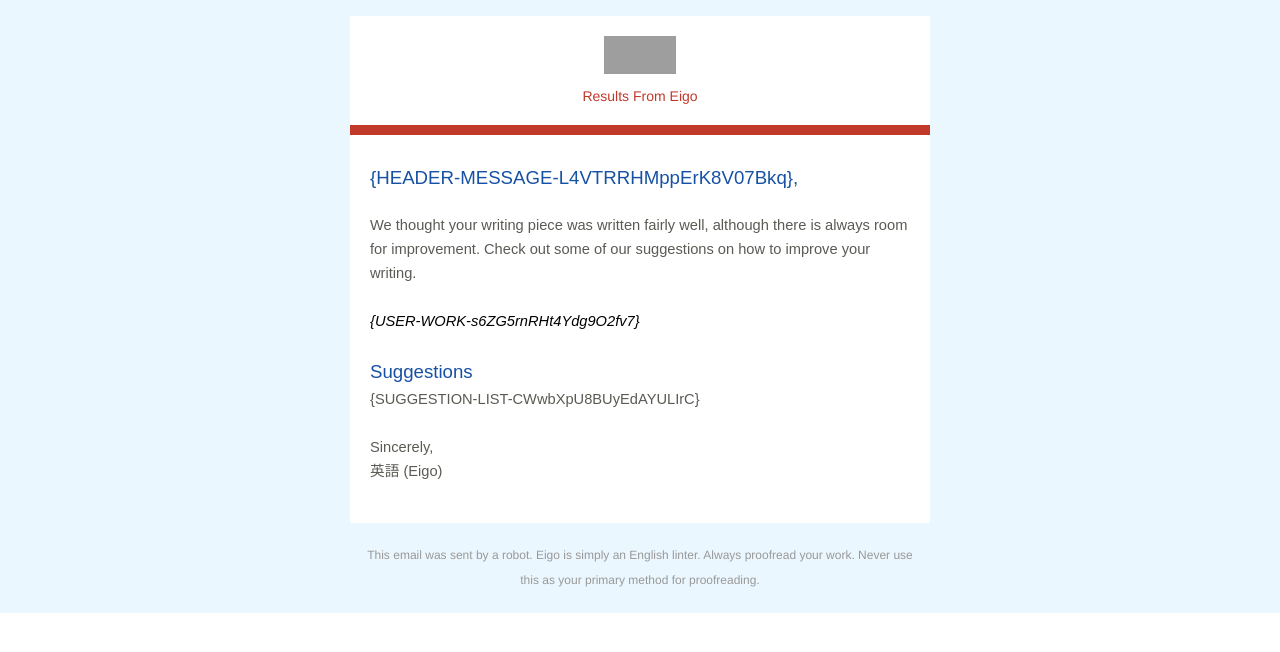
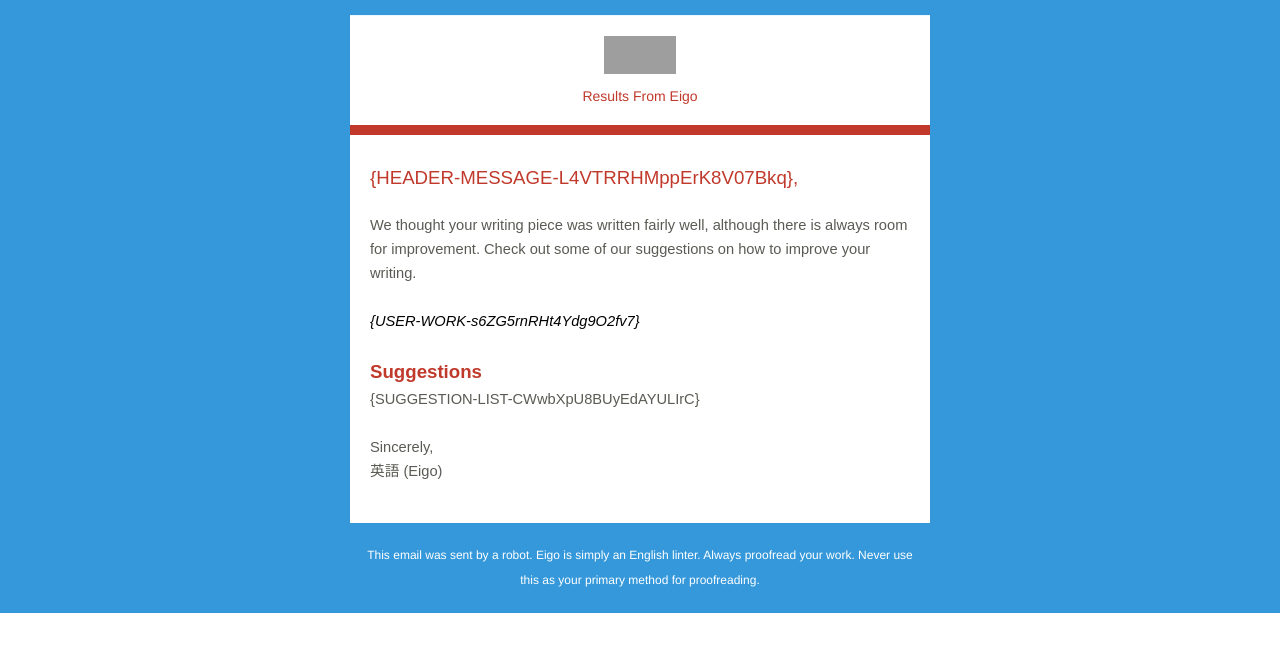
Before and after one commit to gmittal/eigo, a website: page email_templates/template4.html in a window 1280 px wide. Drawn offline with Linux system fonts and the light colour scheme; grey boxes are pictures that could not be loaded.

Commit message:
more udpates

```diff
--- a/email_templates/template4.html
+++ b/email_templates/template4.html
@@ -170,7 +170,7 @@
 <body>
 <div class="block">
    <!-- Start of preheader -->
-   <table width="100%" bgcolor="#ebf7fe" cellpadding="0" cellspacing="0" border="0" id="backgroundTable" st-sortable="preheader">
+   <table width="100%" bgcolor="#3498db" cellpadding="0" cellspacing="0" border="0" id="backgroundTable" st-sortable="preheader">
       <tbody>
          <tr>
             <td width="100%">
@@ -197,7 +197,7 @@
 </div>
 <div class="block">
    <!-- start of email header -->
-   <table width="100%" bgcolor="#ebf7fe" cellpadding="0" cellspacing="0" border="0" align="center">
+   <table width="100%" bgcolor="#3498db" cellpadding="0" cellspacing="0" border="0" align="center">
       <tbody>
          <tr>
             <td>
@@ -241,7 +241,7 @@
    <!-- end of email header -->
 </div><div class="block">
    <!-- image + text -->
-   <table width="100%" bgcolor="#ebf7fe" cellpadding="0" cellspacing="0" border="0" id="backgroundTable" st-sortable="bigimage">
+   <table width="100%" bgcolor="#3498db" cellpadding="0" cellspacing="0" border="0" id="backgroundTable" st-sortable="bigimage">
       <tbody>
          <tr>
             <td>
@@ -269,7 +269,7 @@
                                  <!-- title -->
                                  <tr>
                                  <!-- BANNER TITLE -->
-                                    <td style="font-family: 'Arial', 'Helvetica', sans-serif; font-size: 14pt; color: rgb(23, 81, 163); text-align:left; line-height: 30px; padding: 0 20px 0 20px;" st-title="rightimage-title">
+                                    <td style="font-family: 'Arial', 'Helvetica', sans-serif; font-size: 14pt; color: #c0392b; text-align:left; line-height: 30px; padding: 0 20px 0 20px;" st-title="rightimage-title">
                                        {HEADER-MESSAGE-L4VTRRHMppErK8V07Bkq},
                                     </td>
                                  </tr>
@@ -289,7 +289,7 @@
                                        <i>{USER-WORK-s6ZG5rnRHt4Ydg9O2fv7}</i></a><br /><br />
                                        </span>
 
-                                       <span style="font-family: 'Arial', 'Helvetica', sans-serif; font-size: 14pt; color: rgb(23, 81, 163); text-align:left; line-height: 30px;">Suggestions</span><br />
+                                       <span style="font-family: 'Arial', 'Helvetica', sans-serif; font-size: 14pt; color: #c0392b; text-align:left; line-height: 30px; font-weight:bold; ">Suggestions</span><br />
                                        {SUGGESTION-LIST-CWwbXpU8BUyEdAYULIrC}
                                        <br /><br />
                                        Sincerely,<br />
@@ -319,7 +319,7 @@
 
 <div class="block">
    <!-- Start of preheader -->
-   <table width="100%" bgcolor="#ebf7fe" cellpadding="0" cellspacing="0" border="0" id="backgroundTable" st-sortable="postfooter">
+   <table width="100%" bgcolor="#3498db" cellpadding="0" cellspacing="0" border="0" id="backgroundTable" st-sortable="postfooter">
       <tbody>
          <tr>
             <td width="100%">
@@ -333,7 +333,7 @@
 
                      <tr>
                         <td align="center" valign="middle" style="font-family: Helvetica, arial, sans-serif; font-size: 10px;color: #999999" st-content="preheader">
-                           <div style="font-size: 9pt; margin-left: 10px; margin-right: 10px; line-height: 25px;">
+                           <div style="font-size: 9pt; margin-left: 10px; margin-right: 10px; line-height: 25px; color: white;">
                               This email was sent by a robot. Eigo is simply an English linter. Always proofread your work. Never use this as your primary method for proofreading.<br />
 
 
--- a/package.json
+++ b/package.json
@@ -22,6 +22,7 @@
     "cheerio": "^0.19.0",
     "dotenv": "^1.2.0",
     "express": "^4.13.1",
+    "greetings": "0.0.7",
     "request": "^2.60.0",
     "sendgrid": "^1.9.2",
     "write-good": "^0.9.1"
```
Also changed, not shown: app.js (+5 -3 lines).
